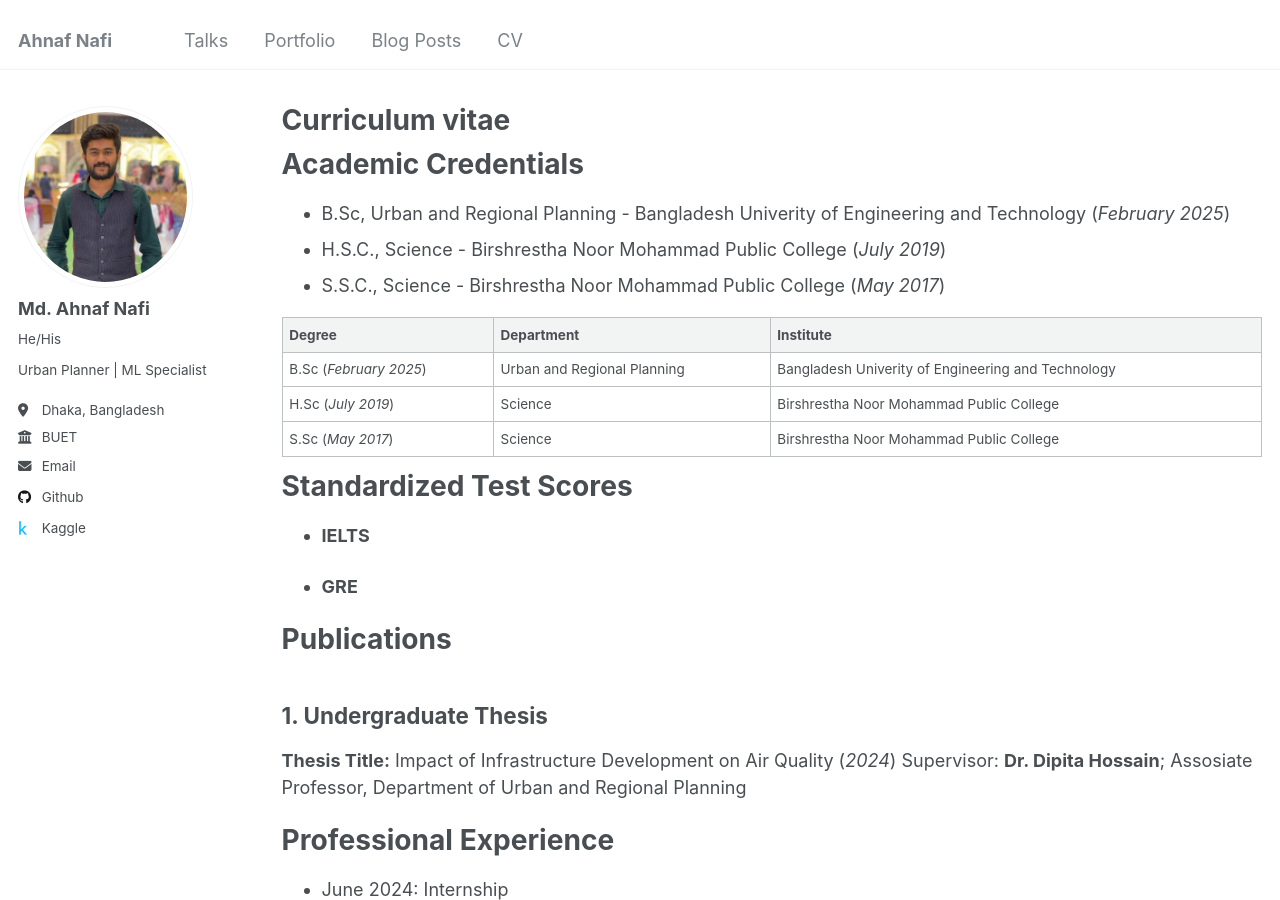
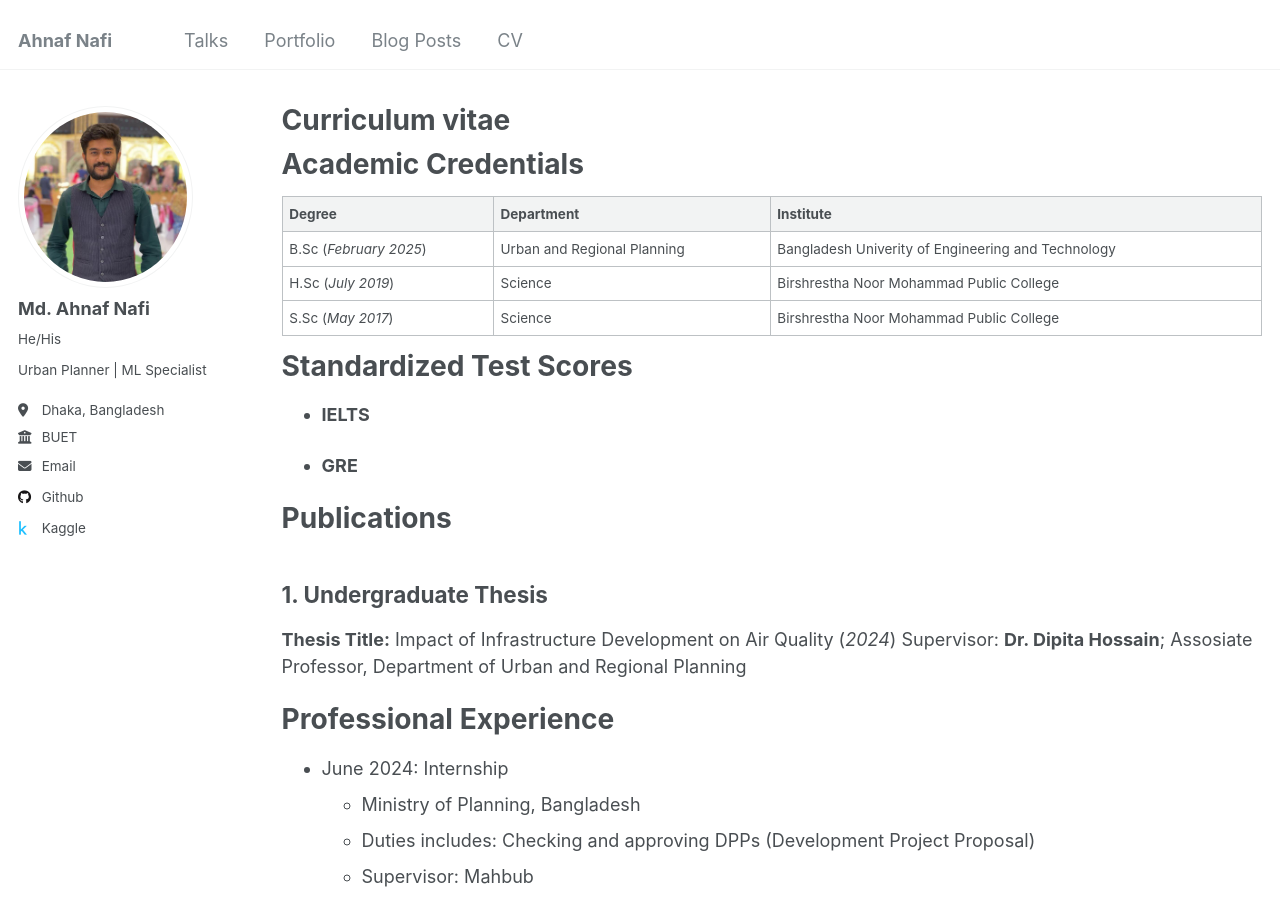
Before and after one commit to NafixData/ahnafnafi, a Jekyll site: the page built from _pages/cv.md, in a window 1280 px wide and 900 px high. Built offline with Jekyll 4.4.1, drawn with Linux system fonts in a browser that asks for light colours.

Commit message:
Update cv.md

```diff
--- a/_pages/cv.md
+++ b/_pages/cv.md
@@ -11,9 +11,6 @@ redirect_from:
 
 Academic Credentials
 ======
-- B.Sc, Urban and Regional Planning - Bangladesh Univerity of Engineering and Technology (_February 2025_)
-- H.S.C., Science - Birshrestha Noor Mohammad Public College (_July 2019_)
-- S.S.C., Science - Birshrestha Noor Mohammad Public College (_May 2017_)
 
 | Degree                 | Department                                           |  Institute                                         |
 | -----------------------| -----------------------------------------------------| ---------------------------------------------------|
```
